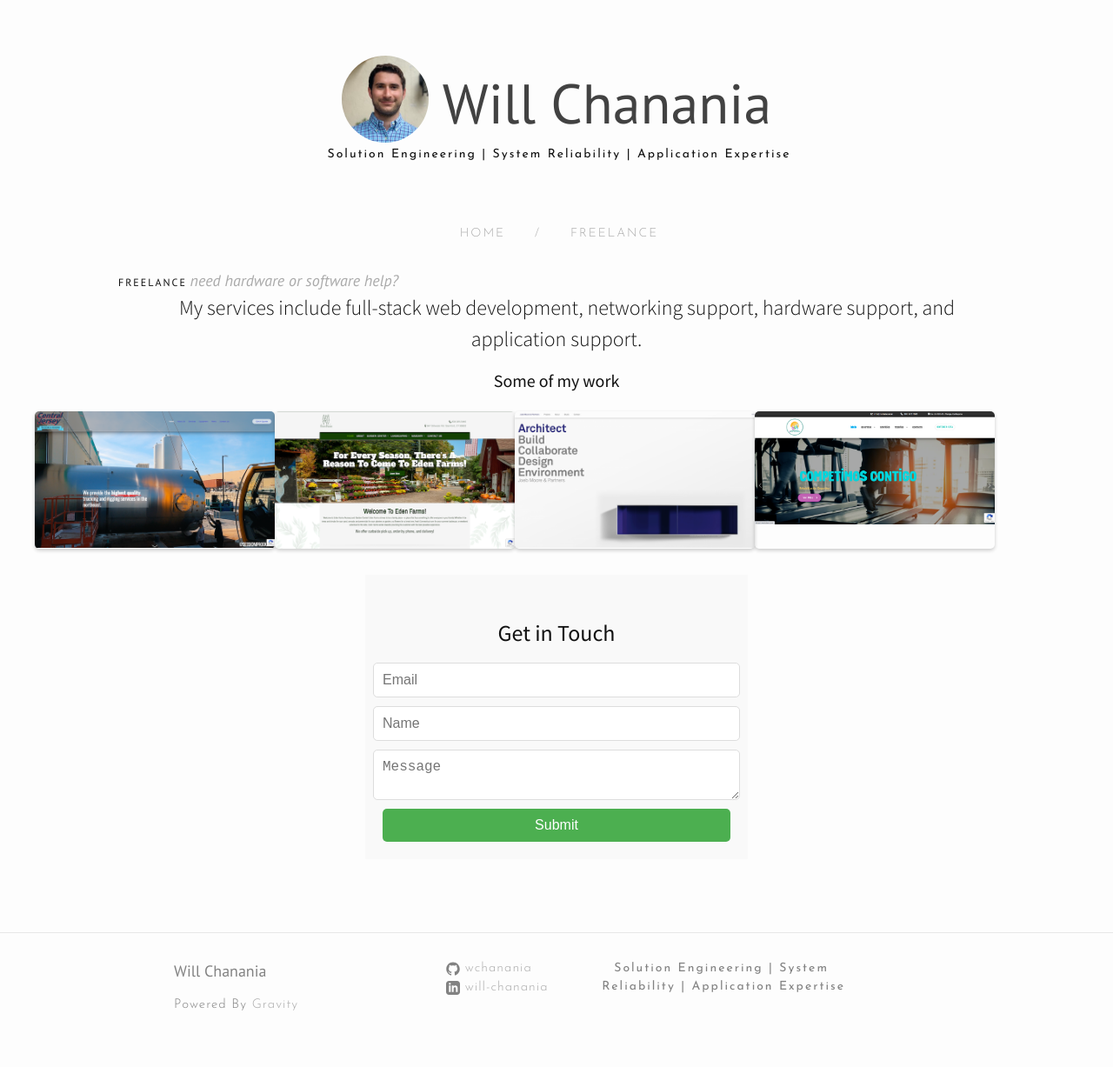
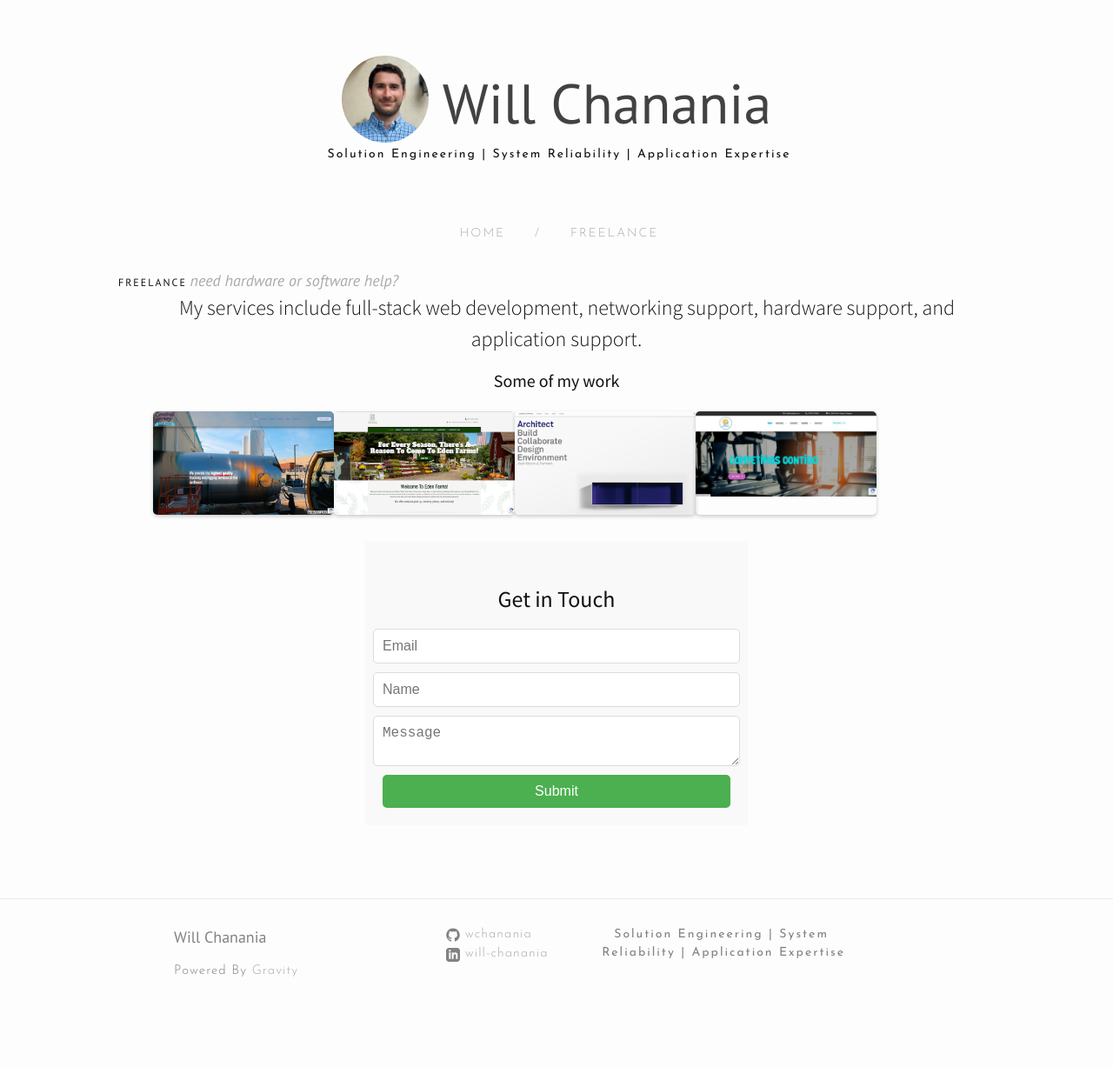
Before and after one commit to wchanania/wchanania.github.io, a Jekyll site: the page built from freelance.md, in a window 1280 px wide. Shown: the whole page at 87% size. Built offline with Jekyll 4.4.1, drawn with Linux system fonts in a browser that asks for light colours; nearby versions of some CDN libraries; after the commit the page ends 1188 px from its top, so only the background shows below that.

Commit message:
fix: css

```diff
--- a/css/style.scss
+++ b/css/style.scss
@@ -747,6 +747,7 @@ div.site-title > #nav-pic {
 .image-grid {
   display: flex;
   justify-content: space-between;
+  width: 65vw;
   margin-left: calc((-15vmax) / 2);
   margin-top: 20px;
 }
@@ -761,12 +762,12 @@ div.site-title > #nav-pic {
 
 .image-item img {
   display: block;
-  width: 900px; /* Increase the width to make the images bigger */
+  width: 800px; /* Increase the width to make the images bigger */
   height: auto;
 }
 
 .image-item:hover {
-  transform: scale(1.35);
+  transform: scale(1.65);
 }
 
 .contact-form {
@@ -777,8 +778,11 @@ div.site-title > #nav-pic {
 @media screen and (max-width: 768px) {
   .image-grid {
     flex-wrap: wrap;
-    width: auto;
     margin-left: 0; /* Reset the left margin for wrapping */
+  }
+
+  .image-item:hover {
+    transform: scale(1.35);
   }
 
   .image-item {
```
